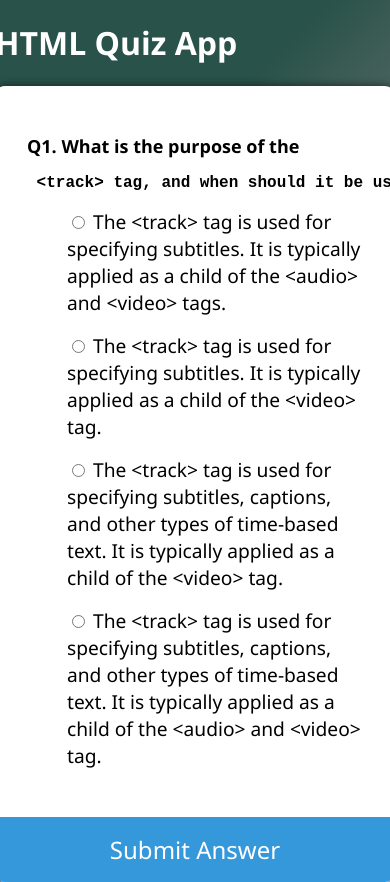
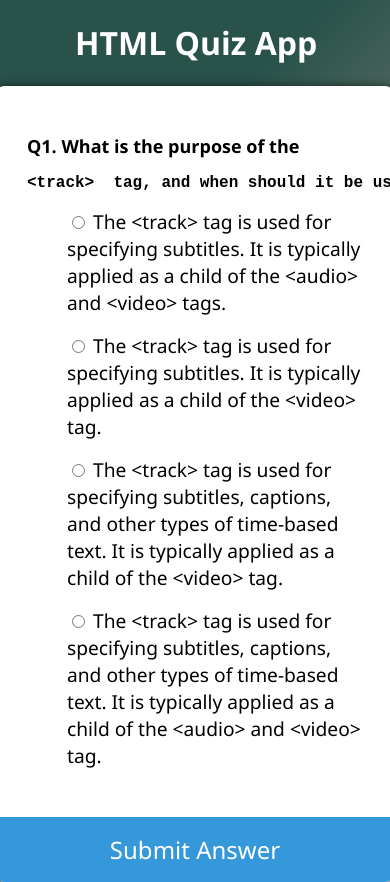
Before and after one commit to Joshua-Eggleston/Quiz-App, a plain HTML site: page index.html in a window 390 px wide. Drawn offline with Linux system fonts and the light colour scheme.

Commit message:
fixed media queriie for hi and body tag issue

```diff
--- a/script.js
+++ b/script.js
@@ -1,6 +1,6 @@
 const quizData =[
     {
-        question: `Q1. What is the purpose of the <plaintext> <track> tag, and when should it be used?`,
+        question: `Q1. What is the purpose of the <plaintext><track>  tag, and when should it be used?`,
         a: 'The <track> tag is used for specifying subtitles. It is typically applied as a child of the <audio> and <video> tags.',
         b: 'The <track> tag is used for specifying subtitles. It is typically applied as a child of the <video> tag.',
         c: 'The <track> tag is used for specifying subtitles, captions, and other types of time-based text. It is typically applied as a child of the <video> tag.',
--- a/style.css
+++ b/style.css
@@ -62,8 +62,16 @@ button:hover {
 }
 
 @media (min-width: 320px) and (max-width: 800px) {
-   .quiz-container {
+   body {
+    max-width: 400px;
+   }
+    .quiz-container {
    max-width: 400px;
+   }
+   h1 {
+    margin-left: 5rem;
+   }
+
    }
    h2 {
     font-size: large;
```
